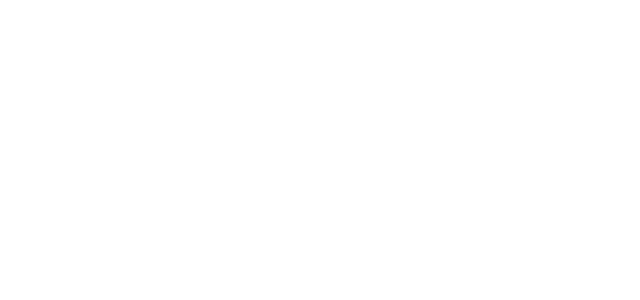
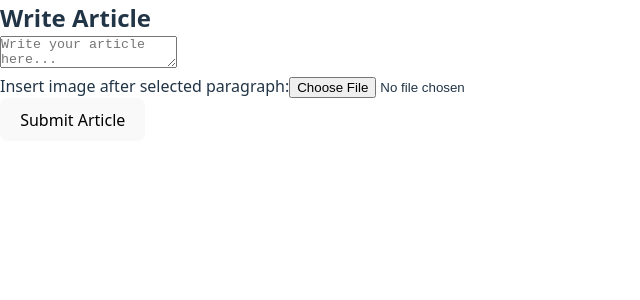
Before and after one commit to Deividas-Strole/vpnHead-main, a React (Vite) app: page /admin/article-editor in a window 1280 px wide. Before the commit this address had no page. Shown: the top 300 px of the page, without its empty margins (0-640 px from the left). Built offline with nearby package versions, Linux system fonts and the light colour scheme.

Commit message:
created  ArticleEdit page

```diff
--- a/package.json
+++ b/package.json
@@ -10,6 +10,7 @@
     "preview": "vite preview"
   },
   "dependencies": {
+    "axios": "^1.10.0",
     "react": "^19.1.0",
     "react-dom": "^19.1.0",
     "react-router-dom": "^7.6.1"
--- a/src/App.jsx
+++ b/src/App.jsx
@@ -5,6 +5,7 @@
 import Library from './pages/Library';
 import AdminLogin from './pages/AdminLogin';
 import AdminDashboard from './pages/AdminDashboard';
+import ArticleEditor from './pages/ArticleEditor';
 // import Header from './components/Header';
 
 
@@ -19,6 +20,7 @@
         <Route path="/about" element={<About />} />
         <Route path="/admin/login" element={<AdminLogin />} />
         <Route path="/admin/dashboard" element={<AdminDashboard />} />
+        <Route path="/admin/article-editor" element={<ArticleEditor />} />
       </Routes>
     </Router>
   );
--- a/src/pages/AdminDashboard.jsx
+++ b/src/pages/AdminDashboard.jsx
@@ -1,12 +1,14 @@
 // EmptyPage.jsx
 import React from 'react';
 import '../css/AdminDashboard.css';
+import { Link } from 'react-router-dom';
 
 const AdminDashboard = () => {
     return (
         <div className="centered-container">
             <h1>AdminDashboard</h1>
             <p>AdminDashboard content</p>
+            <Link to="/admin/article-editor" className="bg-blue-500 text-white px-4 py-2 rounded">Create New Article</Link>
         </div>
     );
 }
--- /dev/null
+++ b/src/pages/ArticleEditor.jsx
@@ -0,0 +1,94 @@
+import React, { useState } from "react";
+import axios from "axios";
+
+const CLOUDINARY_UPLOAD_URL = "https://api.cloudinary.com/v1_1/YOUR_CLOUD_NAME/image/upload";
+const UPLOAD_PRESET = "YOUR_UNSIGNED_PRESET";
+
+const ArticleEditor = () => {
+    const [text, setText] = useState("");
+    const [paragraphs, setParagraphs] = useState([]);
+    const [selectedParaIndex, setSelectedParaIndex] = useState(null);
+
+    const handleSplitText = (val) => {
+        const paras = val.split("\n\n");
+        setParagraphs(paras);
+        setText(val); // keep in sync
+    };
+
+    const handleImageUpload = async (e) => {
+        const file = e.target.files[0];
+        if (!file || selectedParaIndex === null) return;
+
+        const formData = new FormData();
+        formData.append("file", file);
+        formData.append("upload_preset", UPLOAD_PRESET);
+
+        try {
+            const res = await axios.post(CLOUDINARY_UPLOAD_URL, formData);
+            const url = res.data.secure_url;
+
+            const newParas = [...paragraphs];
+            newParas.splice(selectedParaIndex + 1, 0, `[image:${url}]`);
+            const newText = newParas.join("\n\n");
+            setText(newText);
+            setParagraphs(newParas);
+        } catch (err) {
+            console.error("Upload failed", err);
+        }
+    };
+
+    const handleSubmit = async () => {
+        try {
+            await axios.post("http://localhost:8080/api/articles", {
+                content: text,
+            });
+            alert("Article submitted!");
+        } catch (err) {
+            console.error(err);
+            alert("Failed to submit.");
+        }
+    };
+
+    return (
+        <div className="p-4 max-w-2xl mx-auto">
+            <h2 className="text-xl font-bold mb-4">Write Article</h2>
+
+            {paragraphs.map((para, idx) => (
+                <div key={idx} className="mb-4">
+                    <p className="border p-2" onClick={() => setSelectedParaIndex(idx)}>
+                        {para.startsWith("[image:") ? (
+                            <img
+                                src={para.replace("[image:", "").replace("]", "")}
+                                alt="Inserted"
+                                className="max-w-full h-auto rounded"
+                            />
+                        ) : (
+                            para
+                        )}
+                    </p>
+                </div>
+            ))}
+
+            <textarea
+                className="w-full h-40 p-2 border"
+                value={text}
+                onChange={(e) => handleSplitText(e.target.value)}
+                placeholder="Write your article here..."
+            />
+
+            <div className="my-4">
+                <label className="block mb-2">Insert image after selected paragraph:</label>
+                <input type="file" onChange={handleImageUpload} />
+            </div>
+
+            <button
+                className="bg-blue-600 text-white px-4 py-2 rounded"
+                onClick={handleSubmit}
+            >
+                Submit Article
+            </button>
+        </div>
+    );
+};
+
+export default ArticleEditor;
```
Also changed, not shown: 1 other file (tests, documents, lock files or other folders).
